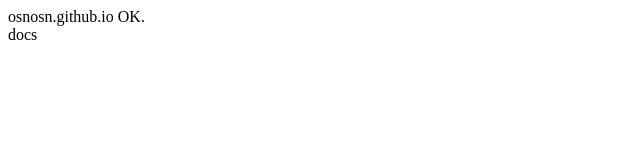
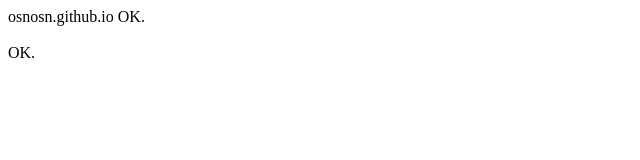
Before and after one commit to osnosn/osnosn.github.io, a plain HTML site: page docs/index.html in a window 1280 px wide. Shown: the full height of the page, 0-640 px from the left. Drawn offline with Linux system fonts and the light colour scheme.

Commit message:
Update index.html

```diff
--- a/docs/index.html
+++ b/docs/index.html
@@ -1,7 +1,7 @@
 <html>
   <body>
     osnosn.github.io OK.
-    <br>
-    docs
+    <br><br>
+    OK.
   </body>
 </html>
```
